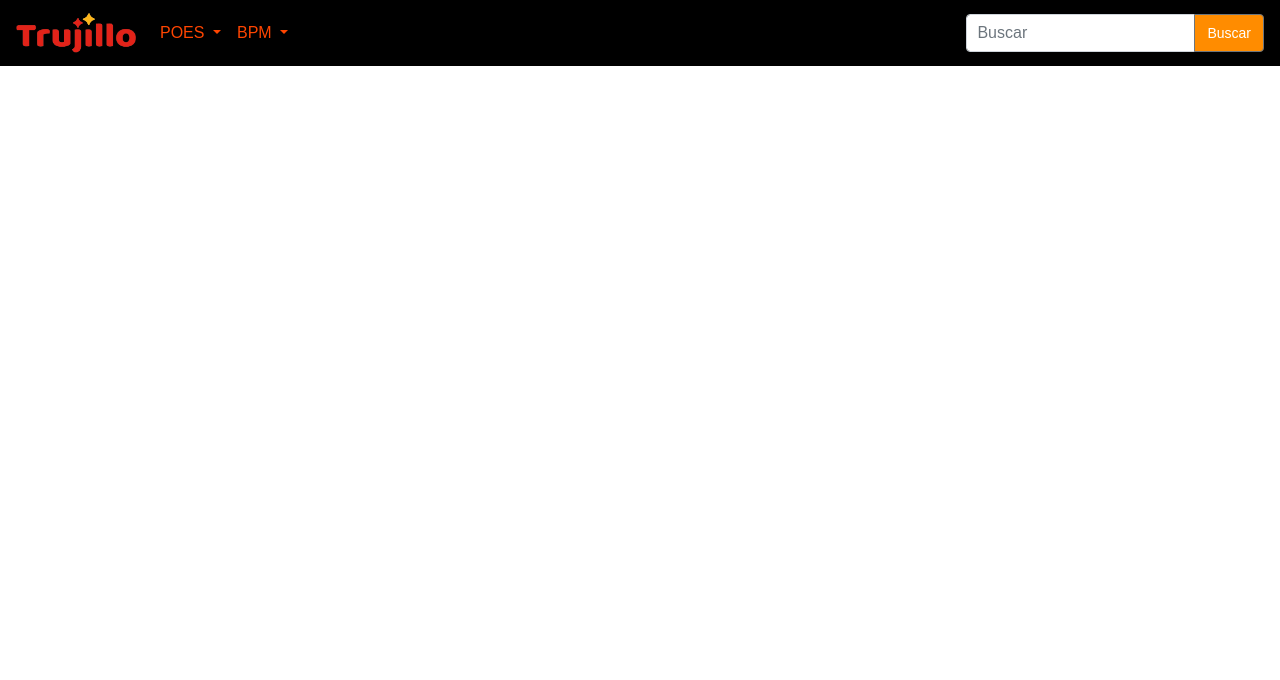
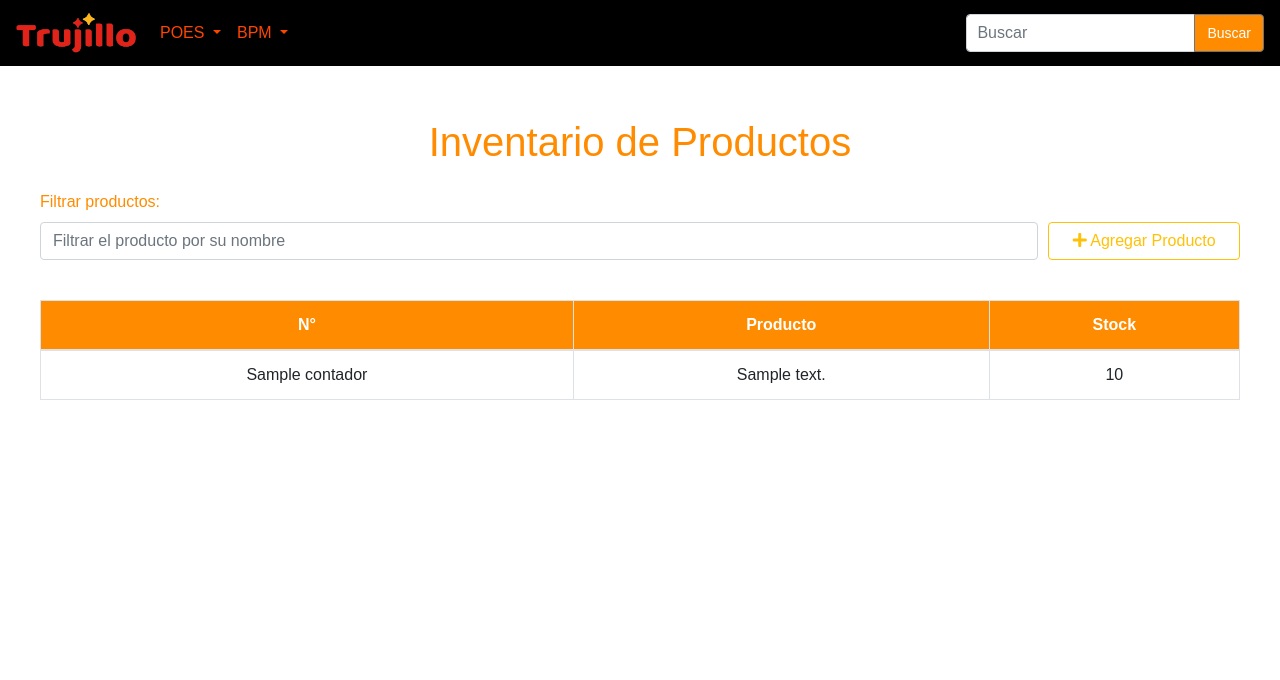
Before and after one commit to robcartome/INGRESO-DE-FORMATOS-EN-PRODUCCI-N, a Flask app: template templates/home.html in a window 1280 px wide. Shown: the top 680 px of the page. Run offline with Flask 3, Linux system fonts and the light colour scheme; the template is opened without the code that fills it: most values are stand-ins (such as "Sample title", 1, 10 or a date in 2020); some libraries are stand-ins or nearby versions.

Commit message:
correcciones kardex solicitud

```diff
--- /dev/null
+++ b/static/js/home.js
@@ -0,0 +1,60 @@
+document.addEventListener('DOMContentLoaded', function () {
+
+    // Manejar los registros de productos
+    document.getElementById('formRegistrarProductos').addEventListener('submit', function (event) {
+        event.preventDefault();
+
+        var formElement = document.getElementById('formRegistrarProductos');
+        var formData = new FormData(formElement);
+
+        fetch('/kardex/agregar_producto', {
+            method: 'POST',
+            body: formData
+        })
+        .then(response => response.json())
+        .then(data => {
+            if (data.status === 'success') {
+                Swal.fire({
+                    icon: 'success',
+                    title: '¡Producto Agregado!',
+                    text: 'El producto se registró correctamente.',
+                    showConfirmButton: false,
+                    timer: 1500
+                }).then(() => {
+                    location.reload();
+                });
+            } else {
+                Swal.fire({
+                    icon: 'error',
+                    title: 'Error',
+                    text: data.message || 'Hubo un error al registrar el producto. Por favor, inténtelo nuevamente.',
+                });
+            }
+        })
+        .catch(error => {
+            Swal.fire({
+                icon: 'error',
+                title: 'Error',
+                text: 'Hubo un error al procesar la solicitud. Por favor, inténtelo nuevamente.',
+            });
+            console.error('Error en la solicitud:', error);
+        });
+    });
+});
+
+
+// Filtros
+function filterOpenProduct() {
+    let input = document.getElementById('filtrarProducto');
+    let filter = input.value.toLowerCase();
+    let table = document.getElementById('TableOpen');
+    let tr = table.getElementsByTagName('tr');
+
+    for (let i = 1; i < tr.length; i++) {
+        let td = tr[i].getElementsByTagName('td')[1];
+        if (td) {
+            let txtValue = td.textContent || td.innerText;
+            tr[i].style.display = txtValue.toLowerCase().indexOf(filter) > -1 ? "" : "none";
+        }
+    }
+}
--- a/templates/home.html
+++ b/templates/home.html
@@ -4,6 +4,73 @@
 
 {% block content %}
 
+<div class="container-fluid py-4">
+    <h1 class="mb-4 text-center" style="color: #FF8C00;">Inventario de Productos</h1>
+    <!-- Sección para mostrar la lista de todos los kardex activos -->
+    <div>
+        <div class="form-row align-items-end mb-4">
+            <div class="form-group col-md-10">
+                <label for="filtrarProducto" style="color: #FF8C00;">Filtrar productos:</label>
+                <input type="text" id="filtrarProducto" class="form-control" name="filtrarProducto" placeholder="Filtrar el producto por su nombre" onkeyup="filterOpenProduct()"  autocomplete="off">
+            </div>
+            <div class="form-group col-lg-2 col-md-4">
+                <button type="button" class="btn btn-outline-warning w-100" data-toggle="modal" data-target="#registrarProductos">
+                    <i class="fas fa-plus"></i> Agregar Producto
+                </button>
+            </div>
+        </div>
 
+        <div class="table-responsive">
+            <table class="table table-bordered" id="TableOpen">
+                <thead style="background-color: #FF8C00; color: white;">
+                    <tr class="text-center">
+                        <th>N°</th>
+                        <th>Producto</th>
+                        <th>Stock</th>
+                    </tr>
+                </thead>
+                <tbody>
+                    {% for p in productos %}
+                    <tr class="text-center">
+                        <td>{{ p.contador }}</td>
+                        <td>{{ p.descripcion_producto }}</td>
+                        <td>{{ p.stock }}</td>
+                    </tr>
+                    {% endfor %}
+                </tbody>
+            </table>
+        </div>
+    </div>
+</div>
 
+<!-- Modal para registrar productos -->
+<div class="modal fade" id="registrarProductos" tabindex="-1" role="dialog" aria-labelledby="registrarProductosLabel" aria-hidden="true">
+    <div class="modal-dialog" role="document">
+        <div class="modal-content">
+            <form id="formRegistrarProductos" method="POST" enctype="multipart/form-data">
+                <div class="modal-header bg-warning text-white">
+                    <h5 class="modal-title" id="registrarProductosLabel">Agregar Producto</h5>
+                    <button type="button" class="close text-white" data-dismiss="modal" aria-label="Close">
+                        <span aria-hidden="true">&times;</span>
+                    </button>
+                </div>
+                <div class="modal-body">
+                    <input type="hidden" id="IdProducto" name="idproducto">
+                    <div class="form-group">
+                        <label for="descripcionProducto" class="font-weight-bold">Descripción del producto</label>
+                        <input type="text" id="descripcionProducto" class="form-control" name="descripcionProducto" placeholder="Ingresa la descripción del producto" autocomplete="off">
+                        <label for="stockProducto" class="font-weight-bold">Stock Actual</label>
+                        <input type="number" id="stockProducto" class="form-control" name="stockProducto" placeholder="Stock actual del producto" autocomplete="off">
+                    </div>
+                </div>
+                <div class="modal-footer">
+                    <button type="button" class="btn btn-secondary" data-dismiss="modal">Cancelar</button>
+                    <button type="submit" class="btn btn-warning text-white">Agregar Producto</button>
+                </div>
+            </form>
+        </div>
+    </div>
+</div>
+
+<script src="{{ url_for('static', filename='js/home.js') }}"></script>
 {% endblock %}
```
Also changed, not shown: routes/home.py (+9 -1 lines), routes/kardex.py (+31 -11 lines), routes/registro_control_envasados.py (+15 -0 lines), static/js/kardex.js (+21 -1 lines), templates/kardex.html (+13 -5 lines).
